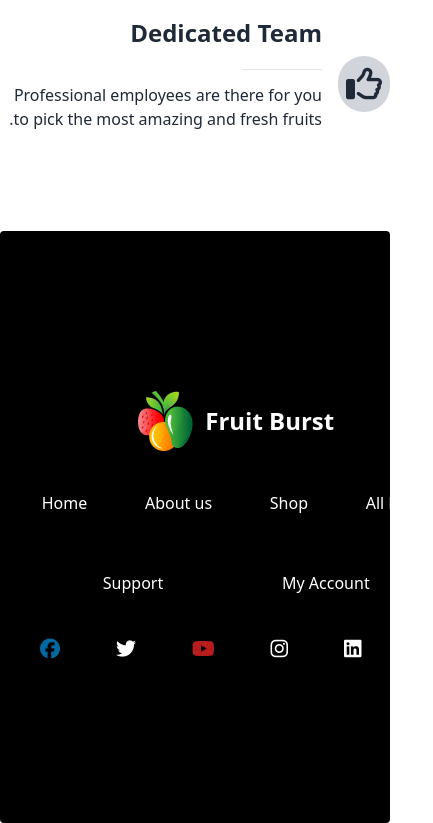
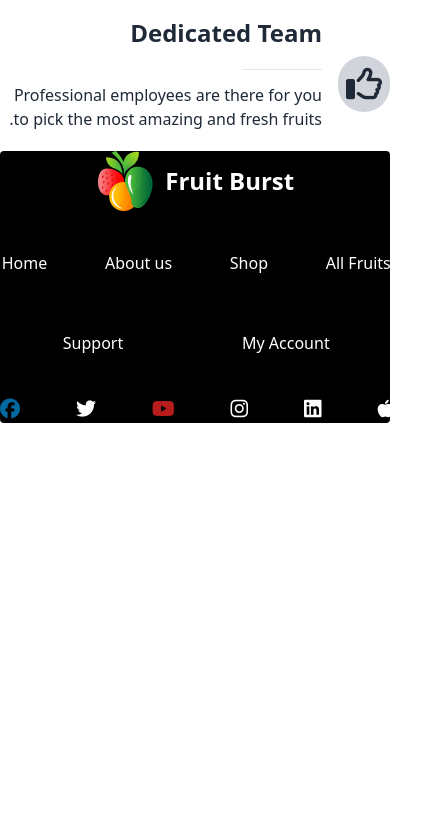
Before and after one commit to redowan11/fruit-burst, a plain HTML site: page index.html in a window 390 px wide. Shown: the part 5404-6227 px from the top of the page, 433 px wide, since content can reach past the window. After the commit the page ends 5827 px from the top, so only its background shows below. Drawn offline with nearby package versions, Linux system fonts and the light colour scheme.

Commit message:
added padding

```diff
--- a/index.html
+++ b/index.html
@@ -720,7 +720,7 @@
   <footer>
 
     <section
-      class="footer footer-center p-10 bg-black text-base-content rounded mt-20 py-40">
+      class="footer footer-center lg:p-10 bg-black text-base-content rounded lg:mt-20 lg:py-40">
       <div class="flex justify-center items-center">
         <img class="w-auto" src="./images/logo.png" alt="" />
         <p class="pl-1 text-2xl font-bold lg:text-4xl text-white">
```
